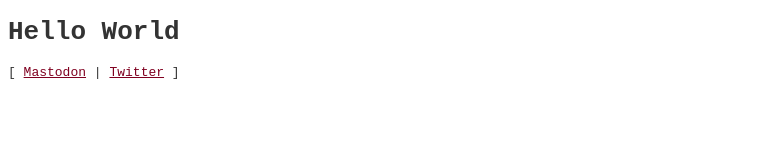
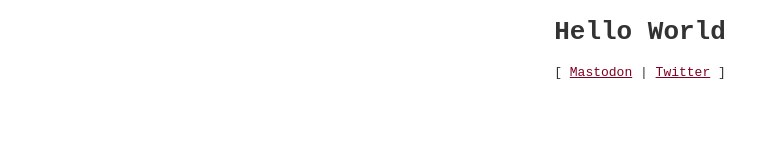
Before and after one commit to bwoodruff/bwoodruff.github.io, a plain HTML site: page index.html in a window 1280 px wide. Shown: the whole page, without its empty margins (0-778 px from the left). Drawn offline with Linux system fonts and the light colour scheme.

Commit message:
Update index.html

```diff
--- a/index.html
+++ b/index.html
@@ -13,6 +13,10 @@
     a {
       text-decoration: underline;
     }
+    .centerText {
+      text-align: center;
+    }
+
     @media (prefers-color-scheme: dark) {
       body {
         background: #333;
@@ -35,7 +39,7 @@
   </style>
 </head>
 <body>
-  <h1>Hello World</h1>
-  <p>[ <a rel="me" href="https://1password.social/@ben">Mastodon</a> | <a href="https://twitter.com/bwoodruff">Twitter</a> ]</p>
+  <h1 class="centerText">Hello World</h1>
+  <p class="centerText">[ <a rel="me" href="https://1password.social/@ben">Mastodon</a> | <a href="https://twitter.com/bwoodruff">Twitter</a> ]</p>
 </body>
 </html>
```
